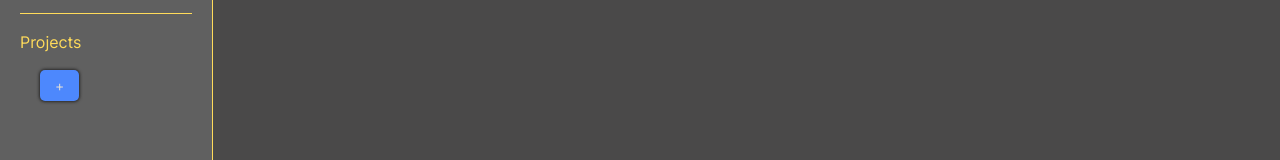
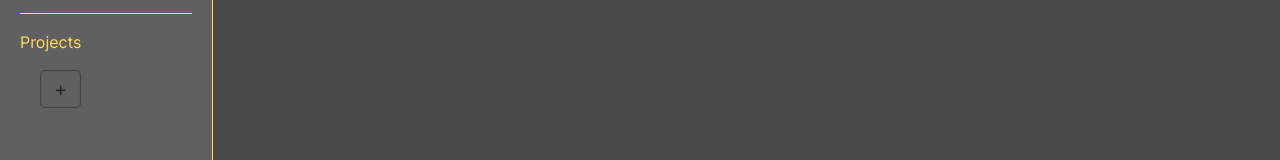
Before and after one commit to j-mcQueen/tasklister, a React (Create React App) app: page / in a window 1280 px wide. Shown: the part 175-335 px from the top of the page. Built offline with nearby package versions, Linux system fonts and the light colour scheme; the HTML template or start-up script is replaced by a standard one.

Commit message:
Tidy up styling on plus button

```diff
--- a/src/App.css
+++ b/src/App.css
@@ -36,7 +36,7 @@ header, footer {
   padding: 10px;
 }
 
-#log, .plus {
+#log {
   background-color: #4d88fd;
   color: #d9d9d9;
   border: none;
@@ -44,7 +44,23 @@ header, footer {
   transition: 0.2s ease;
 }
 
-#log:hover, .plus:hover {
+.plus {
+  font-size: 20px;
+  padding: 7px 14px;
+  border: none;
+  border-radius: 5px;
+  box-shadow: 0 0 1px 1px #424242 inset;
+  color: #292828;
+  background: none;
+  transition: 0.3s ease;
+}
+
+.plus:hover {
+  background-color: #656565;
+  cursor: pointer;
+}
+
+#log:hover {
   cursor: pointer;
   background-color: #3b7cff;
 }
--- a/src/components/sidebar/projects.css
+++ b/src/components/sidebar/projects.css
@@ -4,13 +4,3 @@
     gap: 20px;
     margin-left: 20px;
 }
-
-.plus {
-    font-size: 14px;
-    padding: 7px 15px;
-    box-shadow: 0 0 3px 1px #292828;
-}
-
-.plus:hover {
-    box-shadow: 0 0 3px 2px #292828;
-}
```
